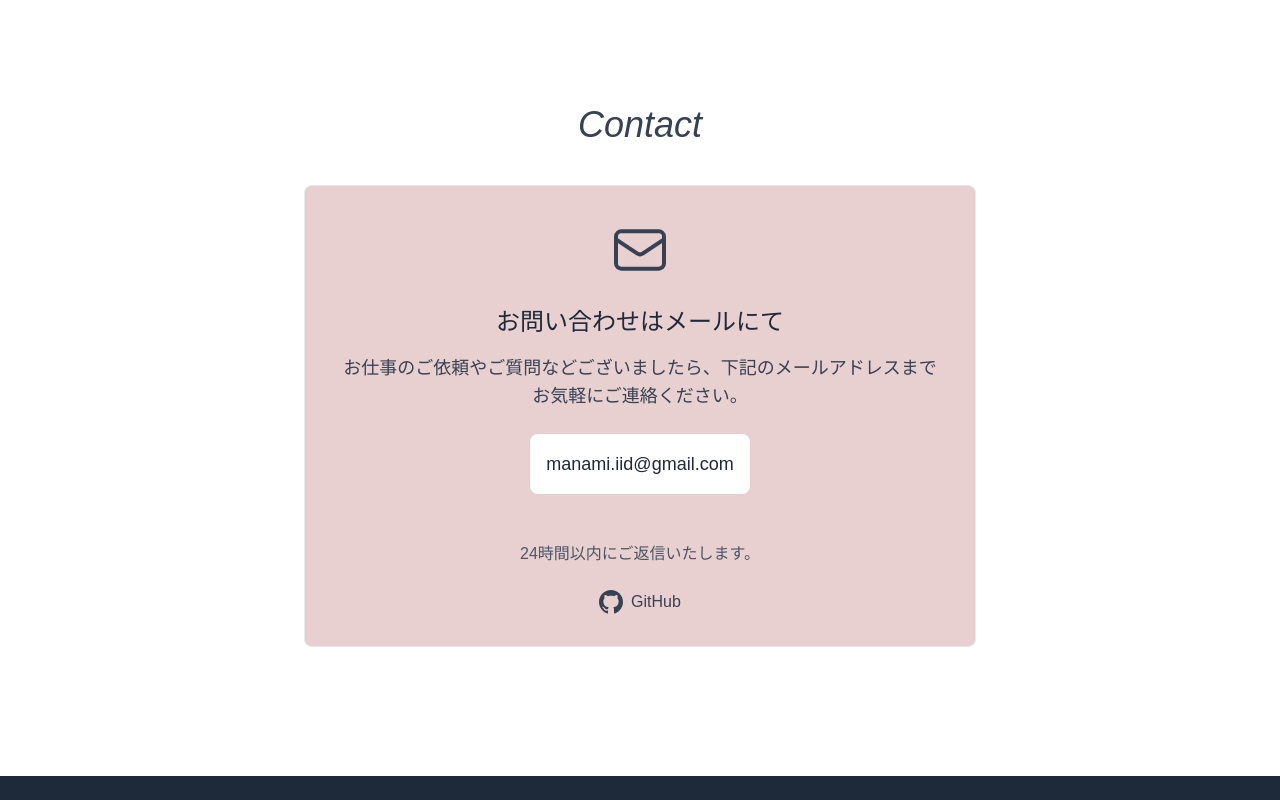
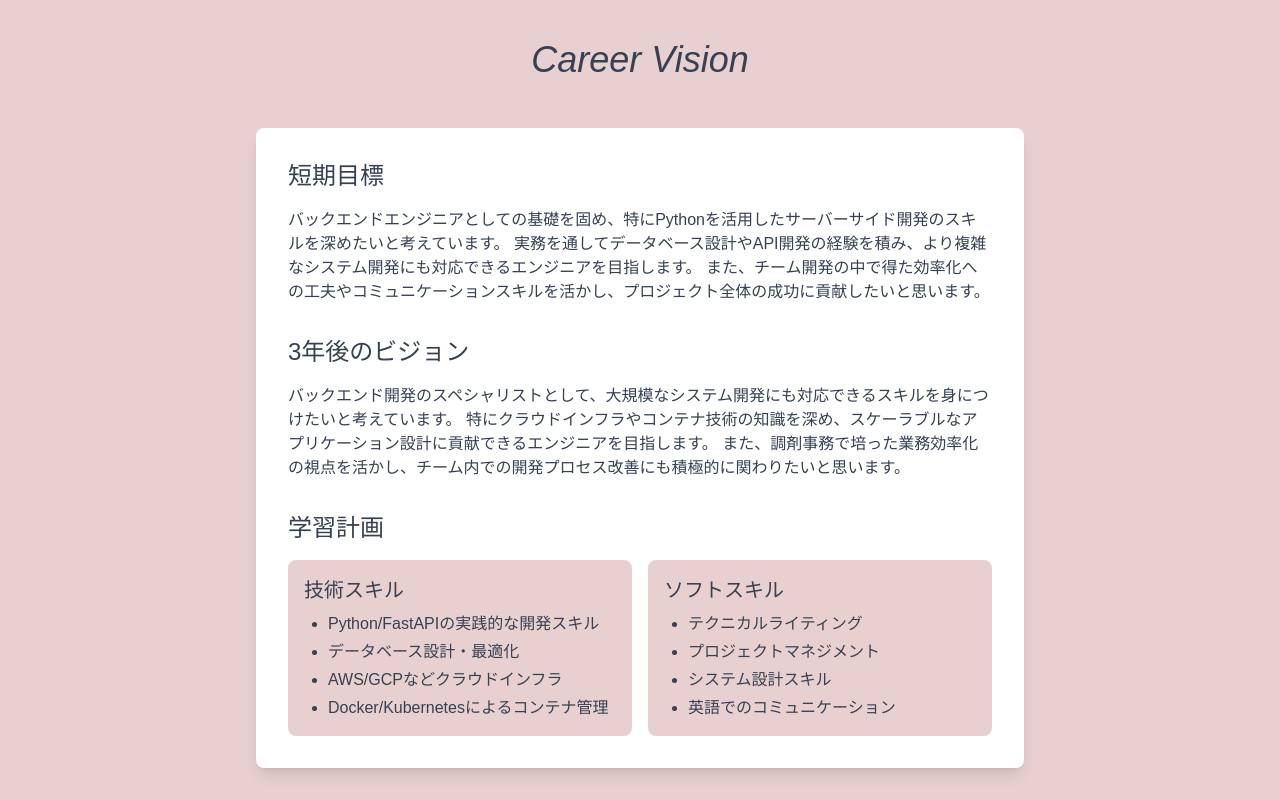
Before and after one commit to ShiroILuca/My-Portfolio, a Next.js app in the folder frontend/: page / in a window 1280 px wide. Shown: the part 5720-6520 px from the top of the page. Built offline with nearby package versions, Linux system fonts and the light colour scheme.

Commit message:
キャリアビジョンの追加

```diff
--- /dev/null
+++ b/frontend/app/components/Vision.tsx
@@ -0,0 +1,67 @@
+// 追加：キャリアビジョン
+
+"use client";
+import React from "react";
+
+const Vision: React.FC = () => {
+  return (
+    <section id="vision" className="min-h-screen p-8 md:p-16 bg-[#e8d0d0]">
+      <h2 className="text-4xl font-light italic text-gray-700 mb-12 text-center">
+        Career Vision
+      </h2>
+
+      <div className="max-w-3xl mx-auto bg-white p-8 rounded-lg shadow-lg">
+        <div className="mb-8">
+          <h3 className="text-2xl font-light text-gray-700 mb-4">短期目標</h3>
+          <p className="text-gray-700">
+            バックエンドエンジニアとしての基礎を固め、特にPythonを活用したサーバーサイド開発のスキルを深めたいと考えています。
+            実務を通してデータベース設計やAPI開発の経験を積み、より複雑なシステム開発にも対応できるエンジニアを目指します。
+            また、チーム開発の中で得た効率化への工夫やコミュニケーションスキルを活かし、プロジェクト全体の成功に貢献したいと思います。
+          </p>
+        </div>
+
+        <div className="mb-8">
+          <h3 className="text-2xl font-light text-gray-700 mb-4">
+            3年後のビジョン
+          </h3>
+          <p className="text-gray-700">
+            バックエンド開発のスペシャリストとして、大規模なシステム開発にも対応できるスキルを身につけたいと考えています。
+            特にクラウドインフラやコンテナ技術の知識を深め、スケーラブルなアプリケーション設計に貢献できるエンジニアを目指します。
+            また、調剤事務で培った業務効率化の視点を活かし、チーム内での開発プロセス改善にも積極的に関わりたいと思います。
+          </p>
+        </div>
+
+        <div>
+          <h3 className="text-2xl font-light text-gray-700 mb-4">学習計画</h3>
+          <div className="grid grid-cols-1 md:grid-cols-2 gap-4">
+            <div className="p-4 bg-[#e8d0d0] rounded-lg">
+              <h4 className="text-xl font-light text-gray-700 mb-2">
+                技術スキル
+              </h4>
+              <ul className="list-disc pl-6 text-gray-700 space-y-1">
+                <li>Python/FastAPIの実践的な開発スキル</li>
+                <li>データベース設計・最適化</li>
+                <li>AWS/GCPなどクラウドインフラ</li>
+                <li>Docker/Kubernetesによるコンテナ管理</li>
+              </ul>
+            </div>
+
+            <div className="p-4 bg-[#e8d0d0] rounded-lg">
+              <h4 className="text-xl font-light text-gray-700 mb-2">
+                ソフトスキル
+              </h4>
+              <ul className="list-disc pl-6 text-gray-700 space-y-1">
+                <li>テクニカルライティング</li>
+                <li>プロジェクトマネジメント</li>
+                <li>システム設計スキル</li>
+                <li>英語でのコミュニケーション</li>
+              </ul>
+            </div>
+          </div>
+        </div>
+      </div>
+    </section>
+  );
+};
+
+export default Vision;
```
